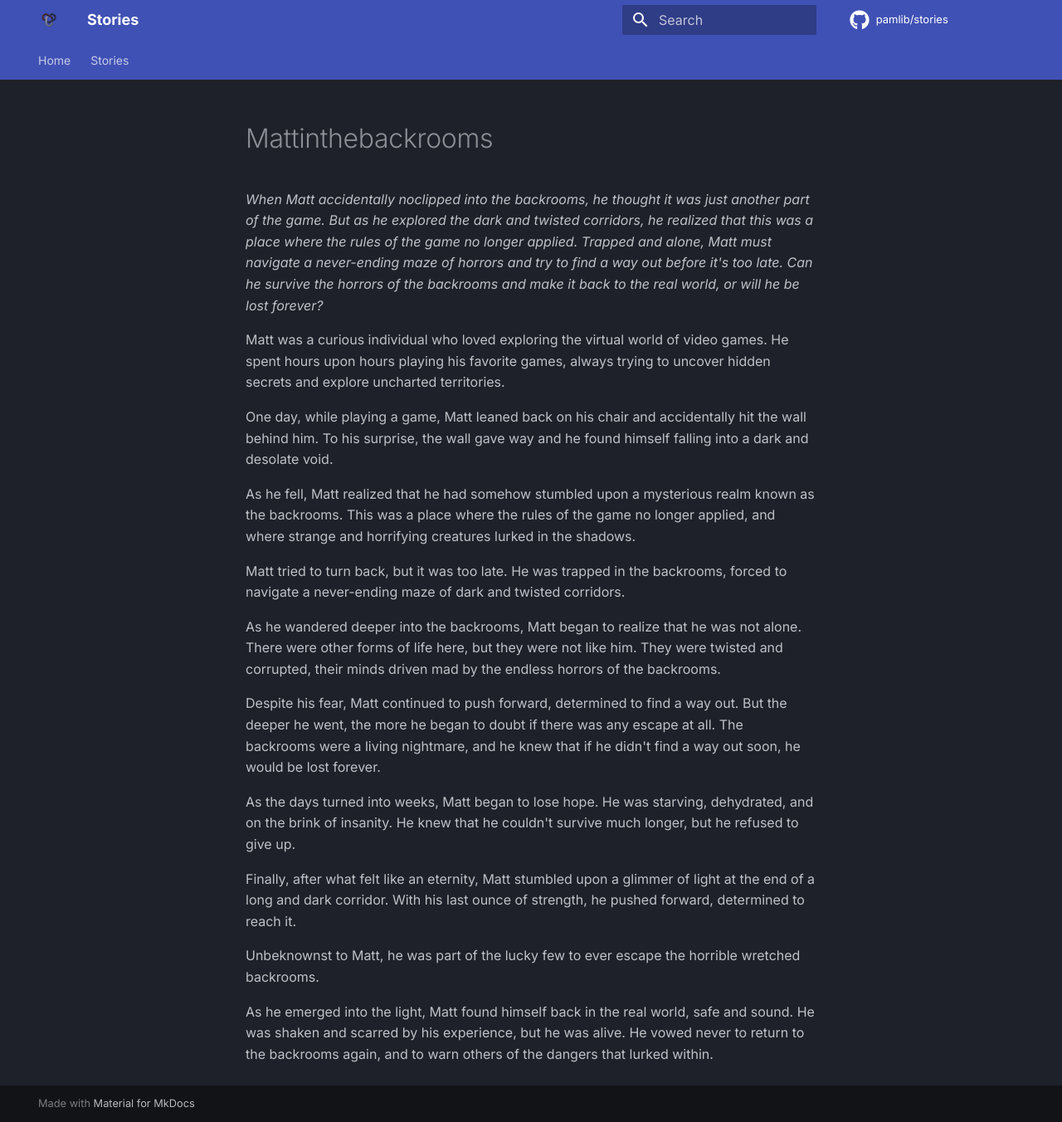
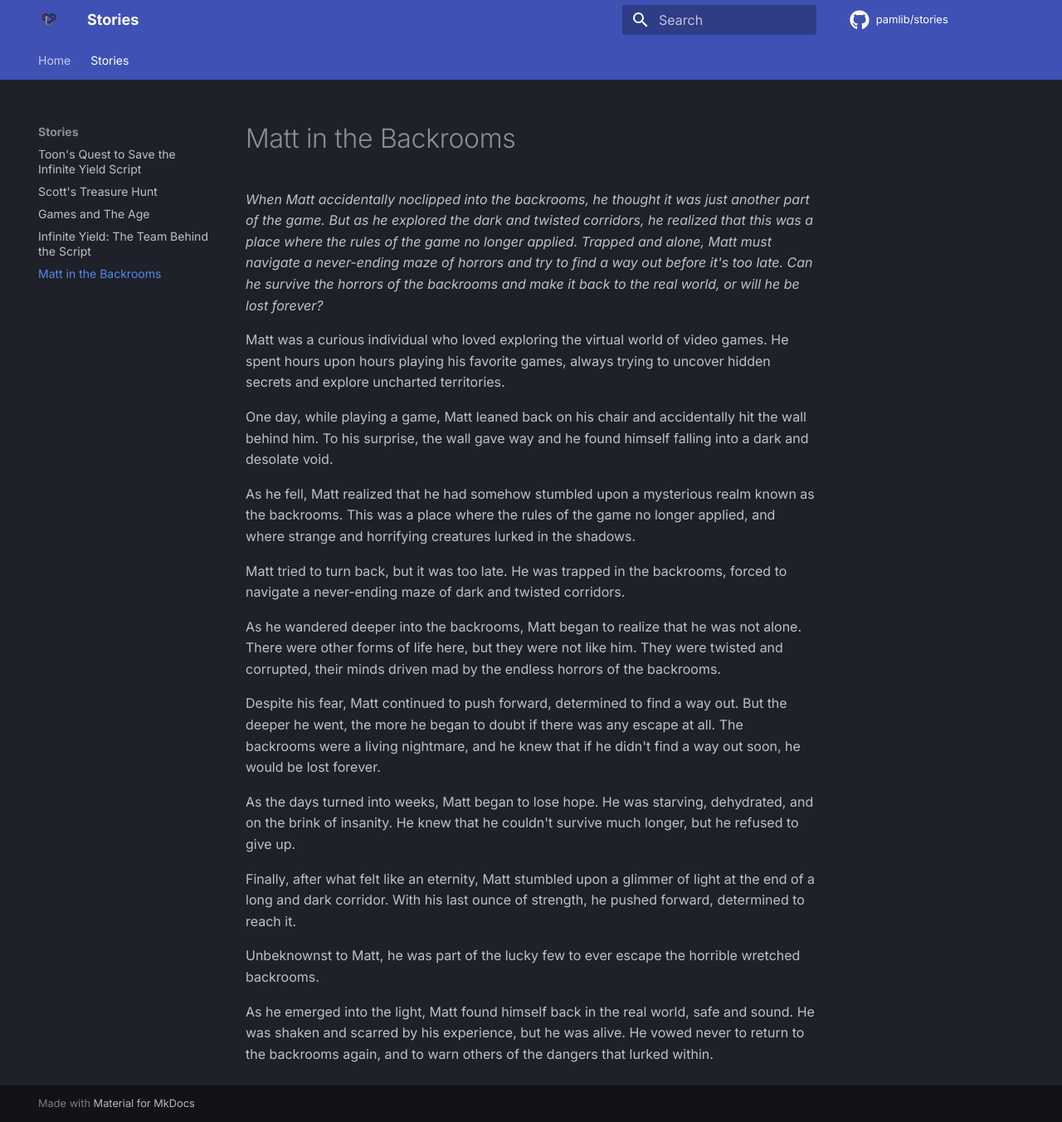
Before and after one commit to pamlib/stories, an MkDocs documentation site: the page built from docs/stories/mattinthebackrooms.md, in a window 1280 px wide and 1352 px high. Shown: the whole window at 83% size. Built offline with MkDocs 1.6.1 and Material for MkDocs 9.7.7, drawn with Linux system fonts in a browser that asks for light colours; comment, search, counter and statistics services are not loaded.

Commit message:
Update mkdocs.yml

```diff
--- a/mkdocs.yml
+++ b/mkdocs.yml
@@ -26,6 +26,7 @@ nav:
     - "Scott's Treasure Hunt": stories/scottstreasurehunt.md
     - "Games and The Age": stories/gamesandtheage.md
     - "Infinite Yield: The Team Behind the Script": stories/infiniteyieldtheteambehindthescript.md
+    - "Matt in the Backrooms": stories/mattinthebackrooms.md
 
 
 markdown_extensions:
```
